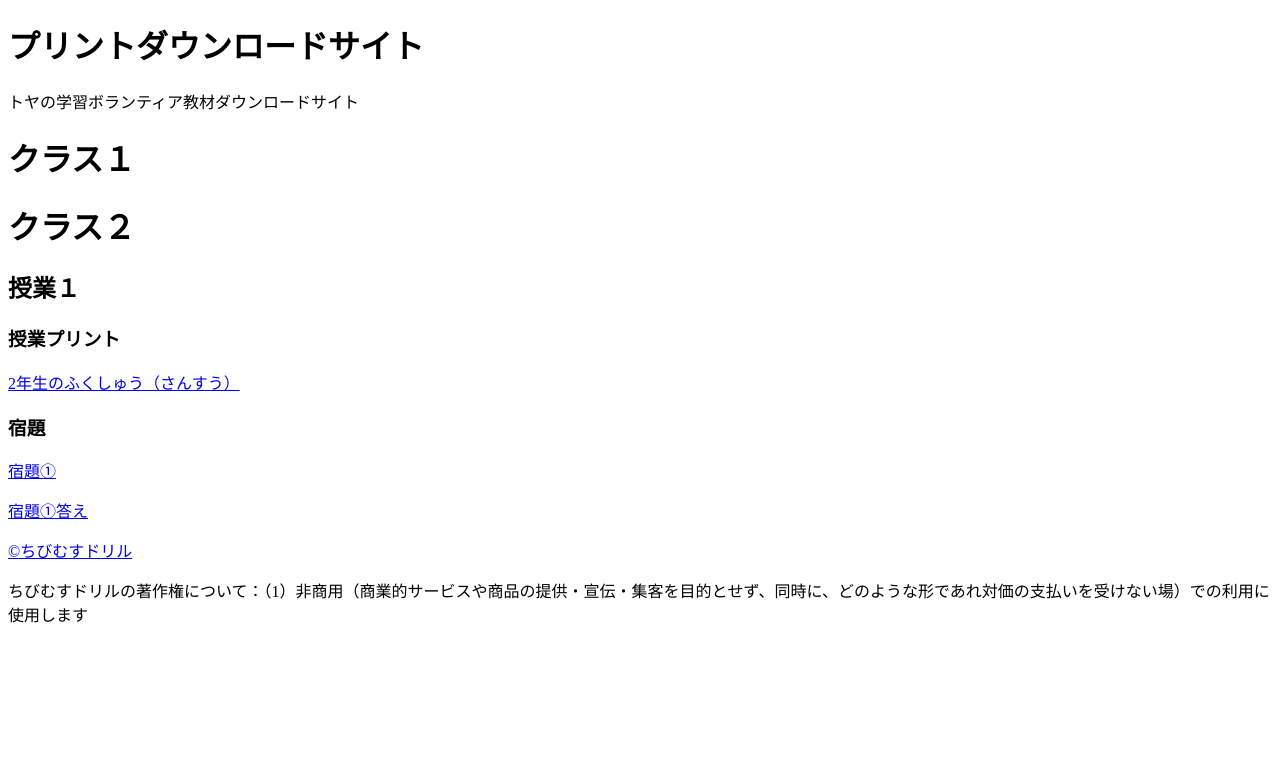
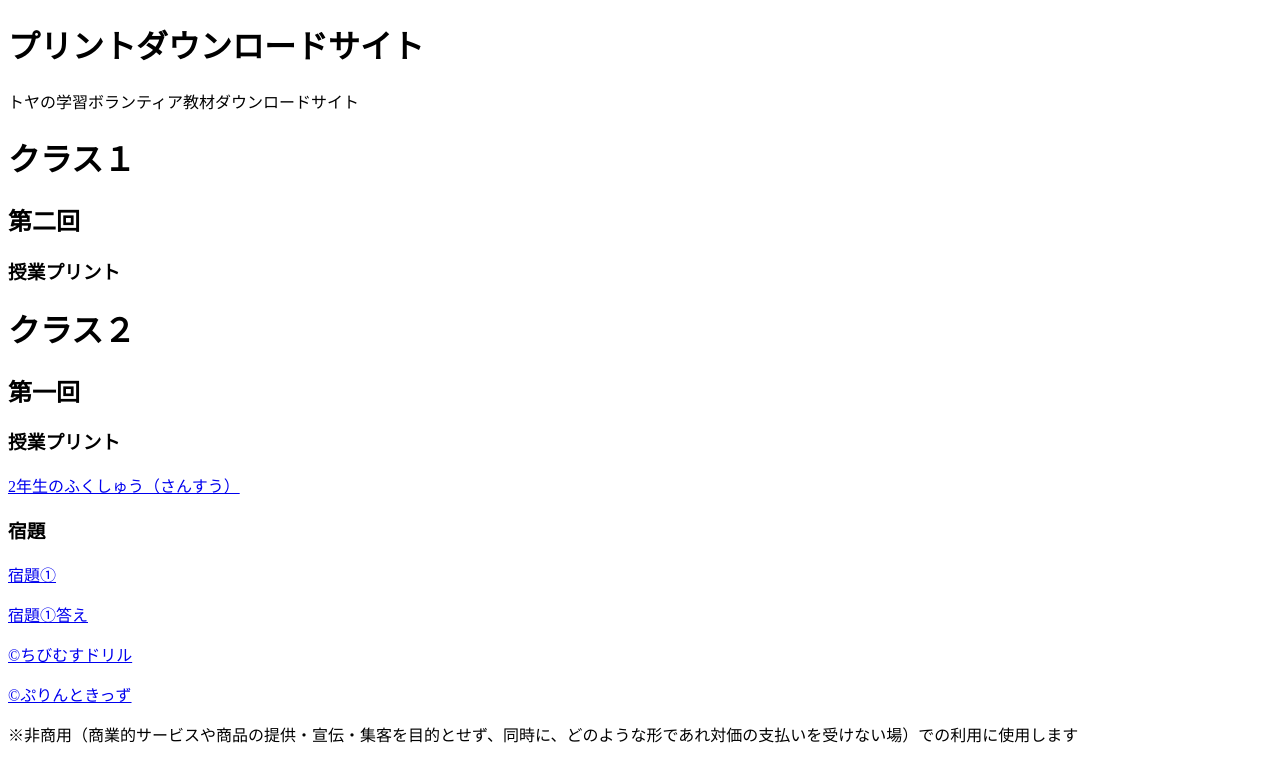
Before and after one commit to toyaclass/index.html, a plain HTML site: page index.html in a window 1280 px wide. Drawn offline with Linux system fonts and the light colour scheme.

Commit message:
Update index.html

```diff
--- a/index.html
+++ b/index.html
@@ -8,9 +8,15 @@
     <h1>プリントダウンロードサイト</h1>
     <p>トヤの学習ボランティア教材ダウンロードサイト</p>
     <h1>クラス１</h1>
+    <h2>第二回</h2>
+    <h3>授業プリント</h3>
+    <p><a href="2年生　ひょう・グラフ.pdf"download="2年生　ひょう・グラフ"></a></p>
+    <p><a href="ぶんをつくろう１.pdf"download="ぶんをつくろう１"></a></p>
+    <p><a href="時計１.pdf"download="時計１"></a></p>
+    <p><a href="時計２.pdf"download="時計２"></a></p>
     <p></p>
     <h1>クラス２</h1>
-    <h2>授業１</h2>
+    <h2>第一回</h2>
     <h3>授業プリント</h3>
     <p><a href="2年生のふくしゅう（さんすう）.pdf"download="class2.0427.pdf">2年生のふくしゅう（さんすう）</a></p>
     <h3>宿題</h3>
@@ -20,6 +26,7 @@
     <p></p>
     <p></p>
     <p><a href="https://happylilac.net/syogaku.html"target="_blank">©ちびむすドリル</a></p>
-    <p>ちびむすドリルの著作権について：（1）非商用（商業的サービスや商品の提供・宣伝・集客を目的とせず、同時に、どのような形であれ対価の支払いを受けない場）での利用に使用します</p>
+    <p><a href="https://print-kids.net/"target="_blank">©ぷりんときっず</a></p>
+    <p>※非商用（商業的サービスや商品の提供・宣伝・集客を目的とせず、同時に、どのような形であれ対価の支払いを受けない場）での利用に使用します</p>
   </body>
 </html>
```
